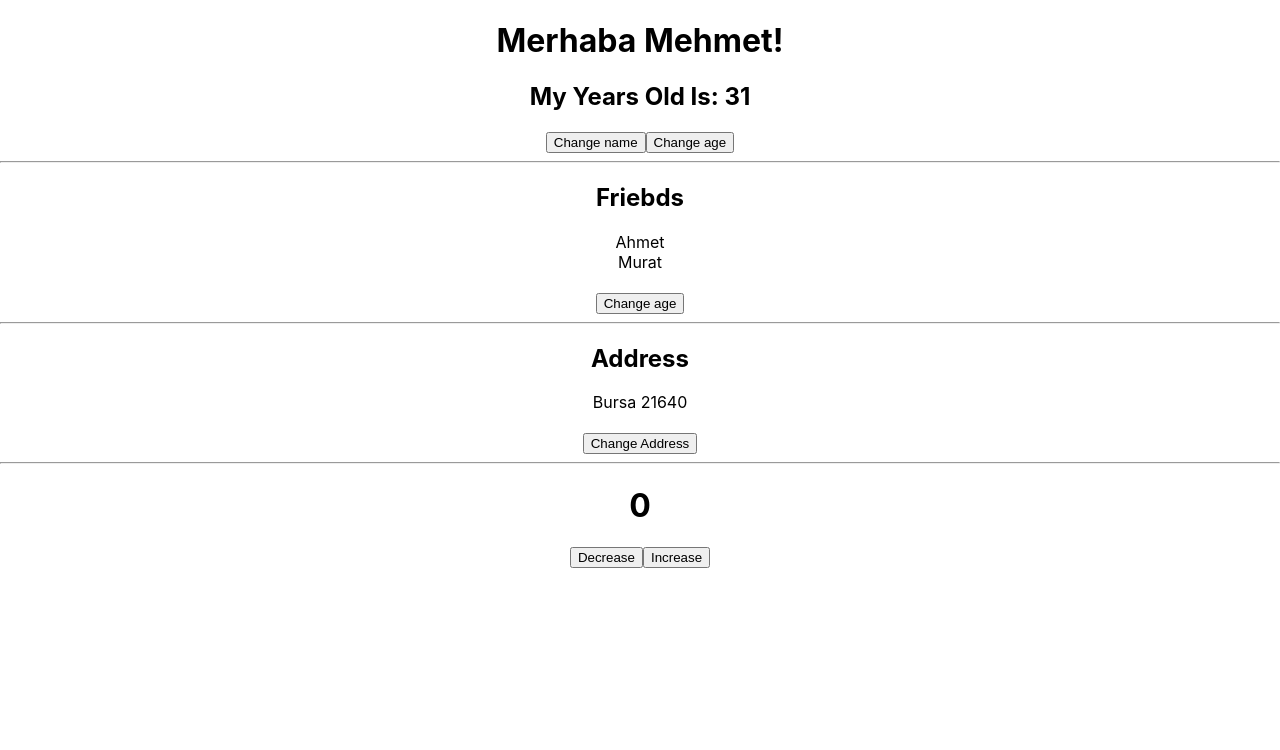
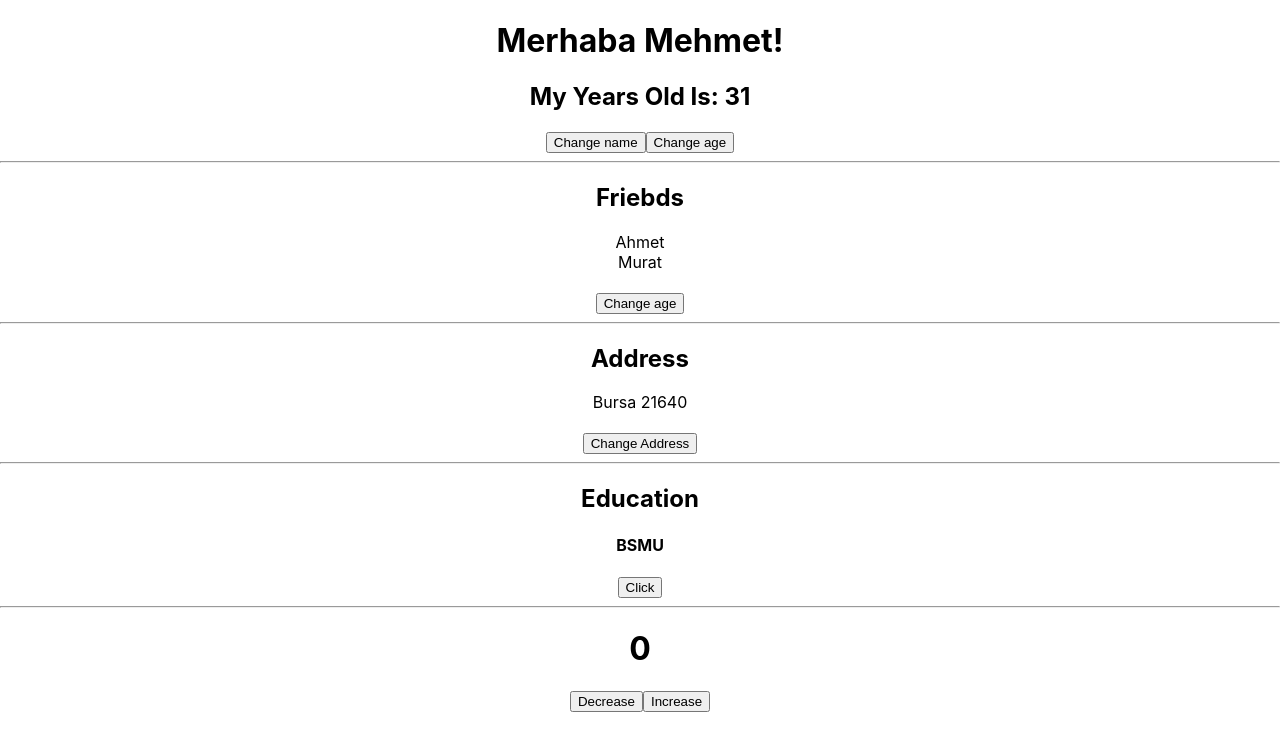
Before and after one commit to Iskender-Garajayev/PatikaDev, a React (Create React App) app in the folder react-chalenges/: page / in a window 1280 px wide. Shown: the top 750 px of the page. Built offline with nearby package versions, Linux system fonts and the light colour scheme.

Commit message:
use setState

```diff
--- a/react-chalenges/src/App.js
+++ b/react-chalenges/src/App.js
@@ -7,6 +7,8 @@ function App() {
   const [age, setAge] = useState(31)
   const [friends, setFriends] = useState(["Ahmet","Murat"])
   const [address, setAddress] = useState ({title: 'Bursa', zipcode:21640})
+  const [edu, setEdu] = useState ("BSMU")
+
   return (
     <div className="App">
       <h1>Merhaba {name}!</h1>
@@ -31,6 +33,10 @@ function App() {
       {/* <button onClick={()=> setAddress({title:'Gorukle', zipcode: 33333 })} >Change Address</button> */}
 
       <hr />
+      <h2>Education</h2>
+      <h4>{edu}</h4>
+      <button onClick={()=> setEdu("BGUIR")} >Click</button>
+      <hr />
       <Counter/>
 
     </div>
```
